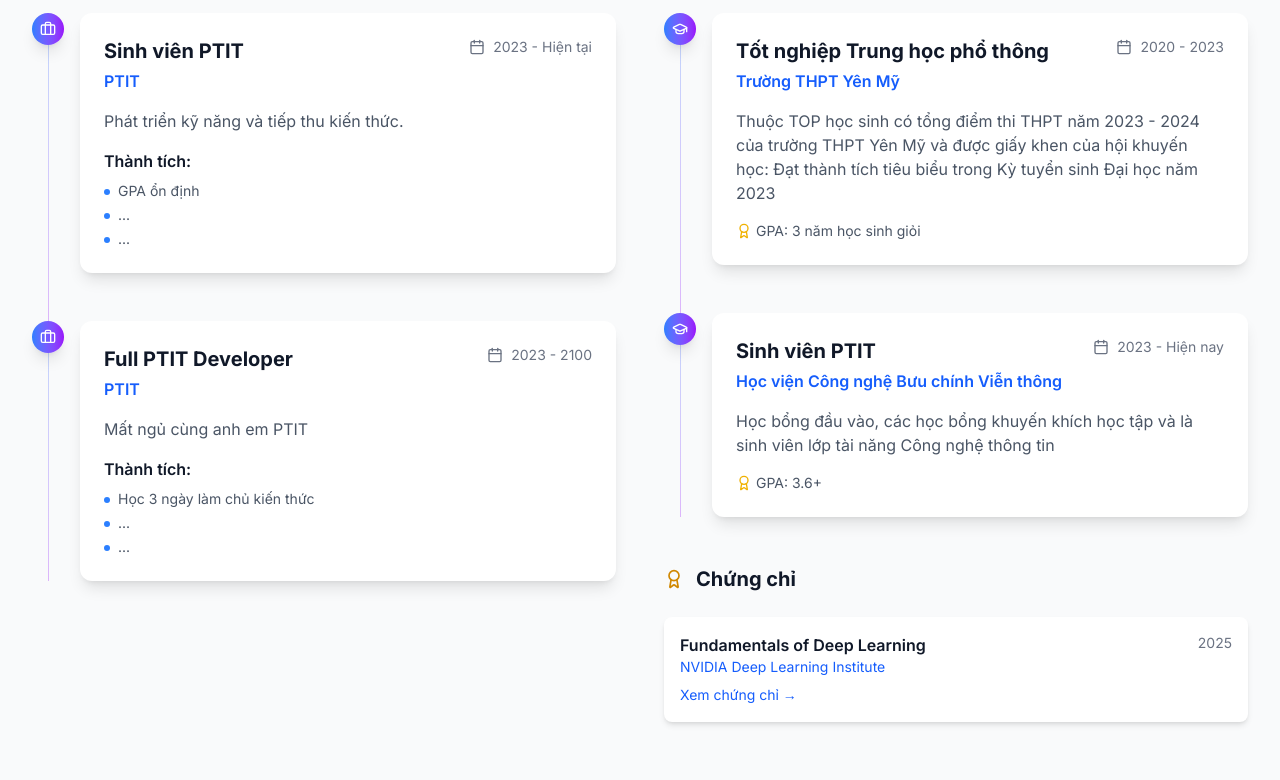
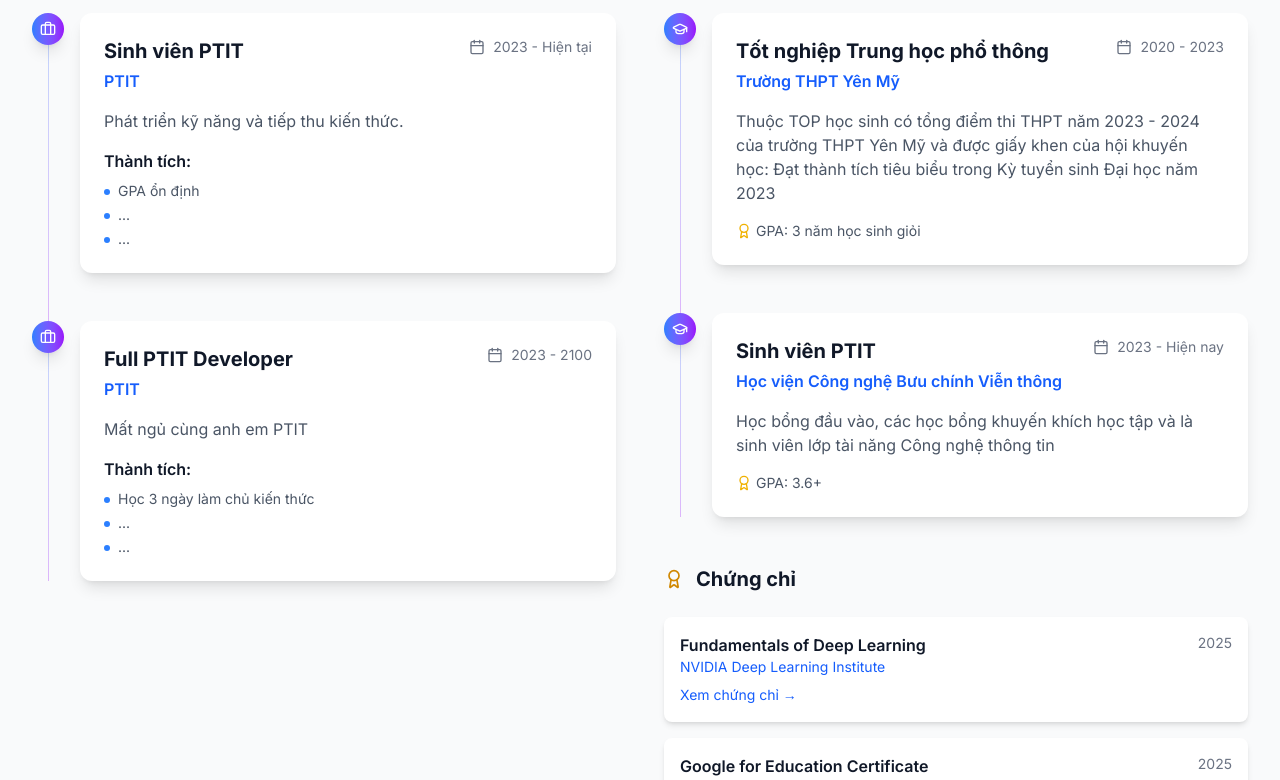
Before and after one commit to MinhToan4/portfolio, a Next.js app: page / in a window 1280 px wide. Shown: the part 2816-3596 px from the top of the page. Built offline with nearby package versions, Linux system fonts and the light colour scheme.

Commit message:
Update: Add Google for Education Certificate

```diff
--- a/src/data/portfolio.ts
+++ b/src/data/portfolio.ts
@@ -127,6 +127,12 @@
       issuer: "NVIDIA Deep Learning Institute",
       date: "2025",
       url: "https://learn.nvidia.com/certificates?id=t0iPFHLYR86VAcVIGgtdiw"
+    },
+    {
+      name: "Google for Education Certificate",
+      issuer: "Google",
+      date: "2025",
+      url: "https://edu.google.accredible.com/e3bd6189-51bc-4719-b918-fb8f22547d58#acc.x1CVKuON"
     }
   ]
 };
```
